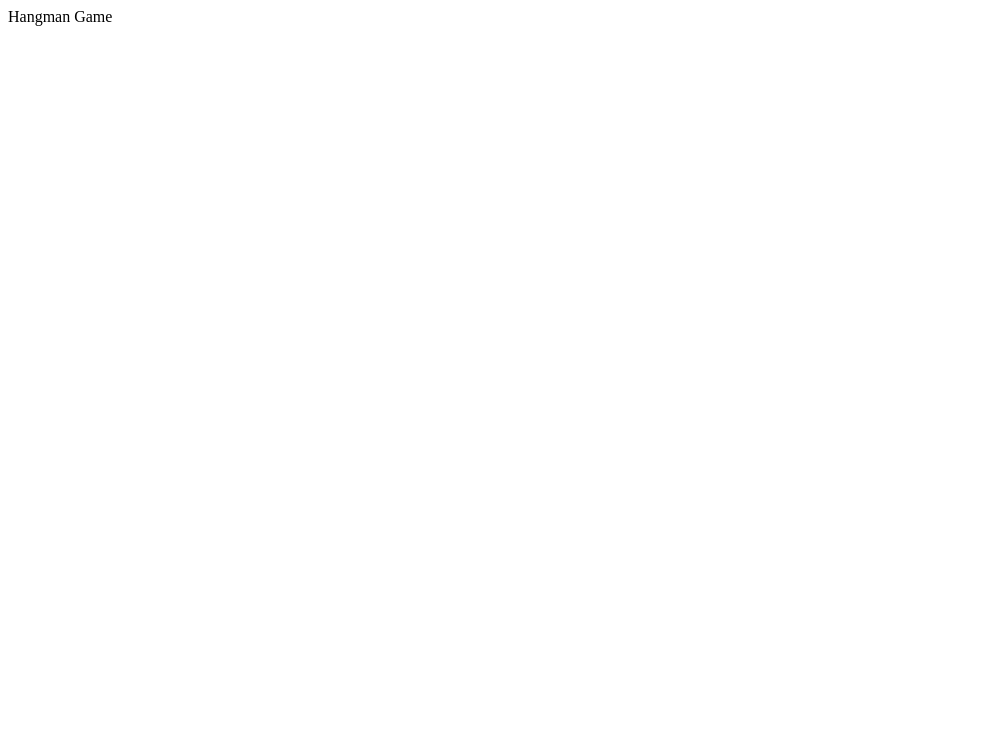
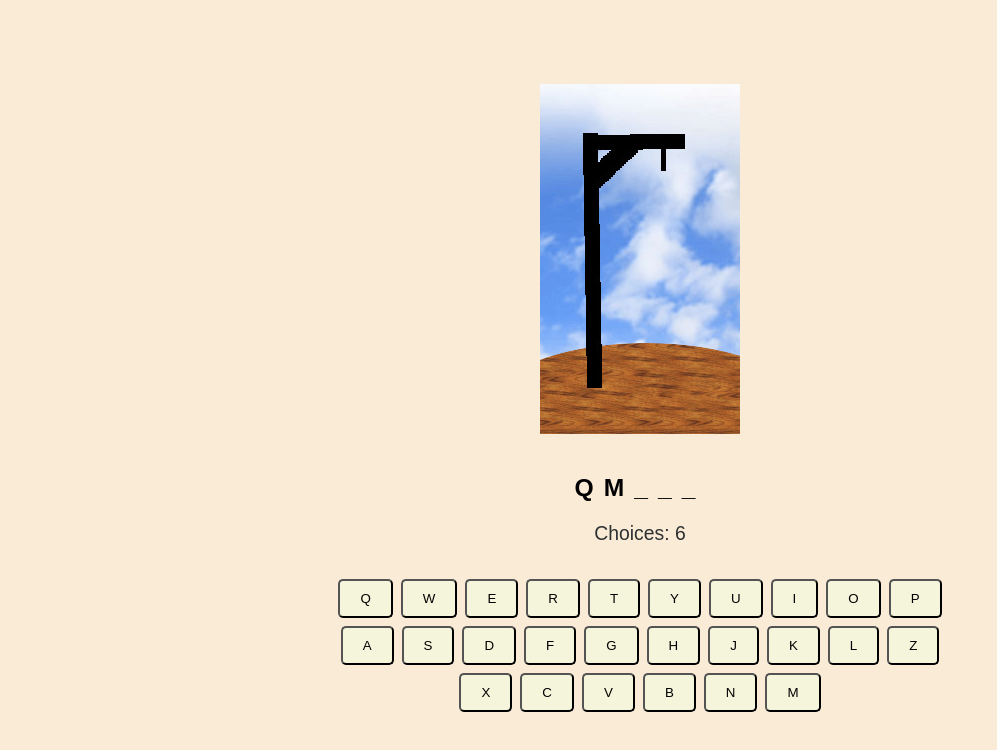
Before and after one commit to ff-10/react-hangman, a React app: page / in a window 1280 px wide. Shown: the whole page, without its empty margins (0-997 px from the left). Built offline with nearby package versions, Linux system fonts and the light colour scheme.

Commit message:
word generator added, templates created

```diff
--- a/public/index.html
+++ b/public/index.html
@@ -5,6 +5,7 @@
     <meta name="viewport" content="width=device-width, initial-scale=1" />
     <meta name="theme-color" content="#000000" />
     <meta name="description" content="React Hangman Game" />
+    <link rel="icon" href="https://images.pexels.com/photos/39279/ship-traffic-jams-rope-dew-cordage-39279.jpeg?cs=srgb&dl=pexels-pixabay-39279.jpg&fm=jpg" type="image/jpg" sizes="16x16">
     <title>Hangman Game</title>
   </head>
   <body>
--- a/src/Hangman/index.js
+++ b/src/Hangman/index.js
@@ -1,8 +1,77 @@
 import { Component } from "react";
 import style from './style.module.css';
+import { getImages } from '../constants/images'
+import { randomWord } from '../constants/words';
 
 export default class Hangman extends Component {
+
+    constructor() {
+        super();
+
+        this.state = {
+            images: getImages(),
+            word: null,
+            guessedLetters: [],
+            choices: 6
+        }
+        this.handleGuess = this.handleGuess.bind(this);
+    }
+
+    restartGame() {
+        this.setState({choices: 6, guessedLetters: [], word: randomWord()});
+    }
+
+    handleGuess(event) {
+        this.setState({ guessedLetters: [...this.state.guessedLetters, event.target.value] });
+
+
+    }
+
+    isLetterUsed(letter) {
+        const isHave = this.state.guessedLetters.filter(guessedLetter => guessedLetter === letter);
+        if (isHave.length) {
+            return true
+        } else {
+            return false
+        }
+    }
+
+    getButtons() {
+        const alphabet = "qwertyuiopasdfghjklzxcvbnm";
+        return alphabet.split("").map((letter, index) => (
+            <button
+                value={letter} onClick={this.handleGuess}
+                disabled={this.isLetterUsed(letter)}
+                key={`letter-${index}`} className={style.letterBtn}>
+                {letter}</button>));
+    }
+
+    drawImage() {
+        return this.state.images[0];
+    }
+
+
+
     render() {
-        return (<div>Hangman Game</div>);
+        return (
+            <div className={style.container}>
+                <div className={style.imgContainer}>
+                    <img src={this.drawImage()} alt="Hangman Img" />
+                </div>
+
+                <div className={style.guessedWordsArea}>
+                    <div className={style.secretWord}>
+                        QM___
+                    </div>
+                    <div className={style.choices}>
+                        Choices: {this.state.choices}
+                    </div>
+                </div>
+
+                <div className={style.letterBtnContainer}>
+                    {this.getButtons()}
+                </div>
+            </div>
+        );
     }
 }
--- a/src/Hangman/style.module.css
+++ b/src/Hangman/style.module.css
@@ -0,0 +1,74 @@
+*,
+*::before,
+*::after{
+    margin: 0;
+    padding: 0;
+}
+
+html,
+body{
+    width: 100%;
+    height: 100%;
+}
+
+body{
+    font-family: Arial, Helvetica, sans-serif;
+    font-size: 110%;
+    background-color: antiquewhite;
+    display: flex;
+    justify-content: center;
+    align-items: center;
+    flex-direction: column;
+}
+
+.letterBtnContainer{
+    display: flex;
+    justify-content:center;
+    align-items: center;
+    flex-wrap: wrap;
+    width: 620px;
+}
+
+.letterBtn{
+    padding: 10px 20px;
+    cursor: pointer;
+    background-color: beige;
+    margin: 4px;
+    transition: all 300ms;
+    border-radius: 5px;
+    text-transform: uppercase;
+}
+
+.letterBtn:disabled{
+    cursor: not-allowed;
+    background-color: #000;
+    color: #ccc;
+    /* opacity: 0.5; */
+}
+
+.imgContainer{
+    display: flex;
+    justify-content: center;
+    align-items: center;
+    margin-bottom: 40px;
+}
+
+.guessedWordsArea{
+    display: flex;
+    justify-content: center;
+    align-items: center;
+    flex-direction: column;
+}
+
+.secretWord{
+    margin-bottom: 20px;
+    font-size: 140%;
+    font-weight: bold;
+    letter-spacing: 10px;
+}
+
+.choices{
+    font-size: 110%;
+    color: #2d3132;
+    margin-bottom: 30px;
+}
--- /dev/null
+++ b/src/constants/images.js
@@ -0,0 +1,13 @@
+import img1 from '../images/0.jpg';
+import img2 from '../images/1.jpg';
+import img3 from '../images/2.jpg';
+import img4 from '../images/3.jpg';
+import img5 from '../images/4.jpg';
+import img6 from '../images/5.jpg';
+import img7 from '../images/6.jpg';
+
+function getImages() {
+    return [img1, img2, img3, img4, img5, img6, img7];
+}
+
+export {getImages};
--- a/src/constants/words.js
+++ b/src/constants/words.js
@@ -0,0 +1,27 @@
+const WORDS = [
+    "apple",
+    "game",
+    "about",
+    "shop",
+    "think",
+    "win",
+    "people",
+    "rabbit",
+    "fast",
+    "orange",
+    "first",
+    "glass",
+    "woman",
+    "world",
+    "trash",
+    "gross",
+    "pistol",
+    "water",
+    "bird"
+];
+
+function randomWord() {
+    return WORDS[Math.floor(Math.random() * WORDS.length)];
+}
+
+export { randomWord };
```
